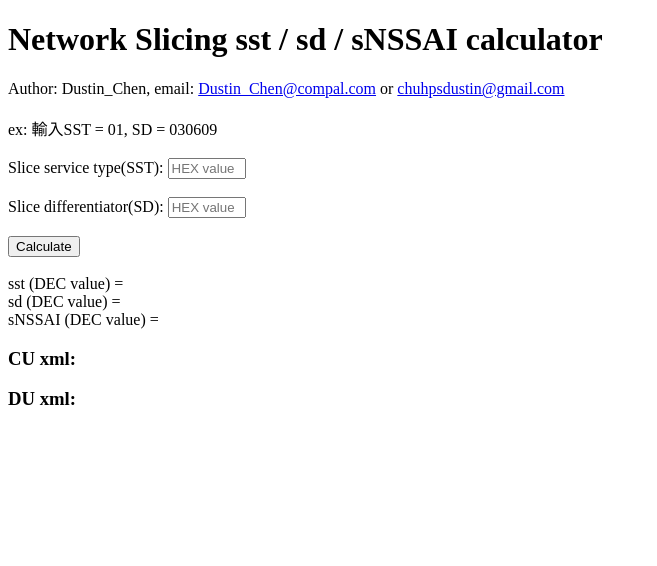
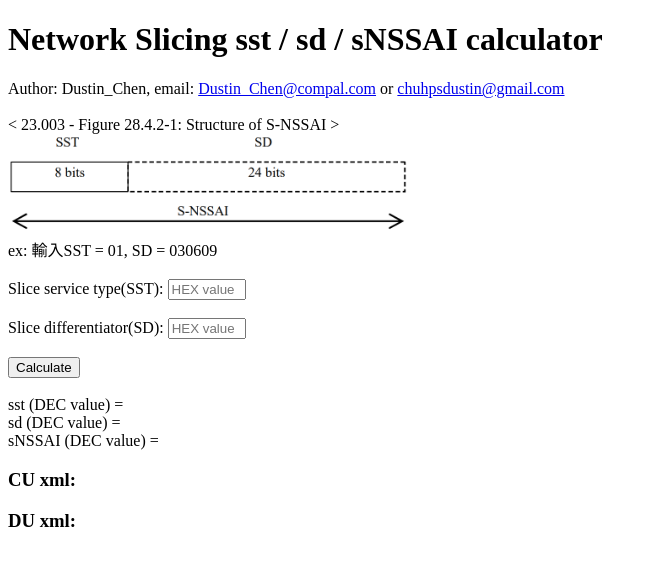
Before and after one commit to dustinchen26/slice, a plain HTML site: page index.html in a window 1280 px wide. Shown: the whole page, without its empty margins (0-657 px from the left). Drawn offline with Linux system fonts and the light colour scheme.

Commit message:
add spec picture of sst and sd

```diff
--- a/index.html
+++ b/index.html
@@ -52,6 +52,8 @@
     <h1>Network Slicing sst / sd / sNSSAI calculator</h1>
     <p style="margin: 0;">Author: Dustin_Chen, email: <a href="mailto:Dustin_Chen@compal.com" style="line-height: 1;">Dustin_Chen@compal.com</a> or <a href="mailto:chuhpsdustin@gmail.com" style="line-height: 1;">chuhpsdustin@gmail.com</a></p>
     <br>
+	<p>< 23.003 - Figure 28.4.2-1: Structure of S-NSSAI ></p>
+	<img src="https://raw.githubusercontent.com/dustinchen26/slice/master/picture.png" alt="GitHub Image" width="400">
 	<p>ex: 輸入SST = 01, SD = 030609 </p>
 	<br>
     <label for="sst">Slice service type(SST):</label>
```
Also changed, not shown: picture.png (added).
